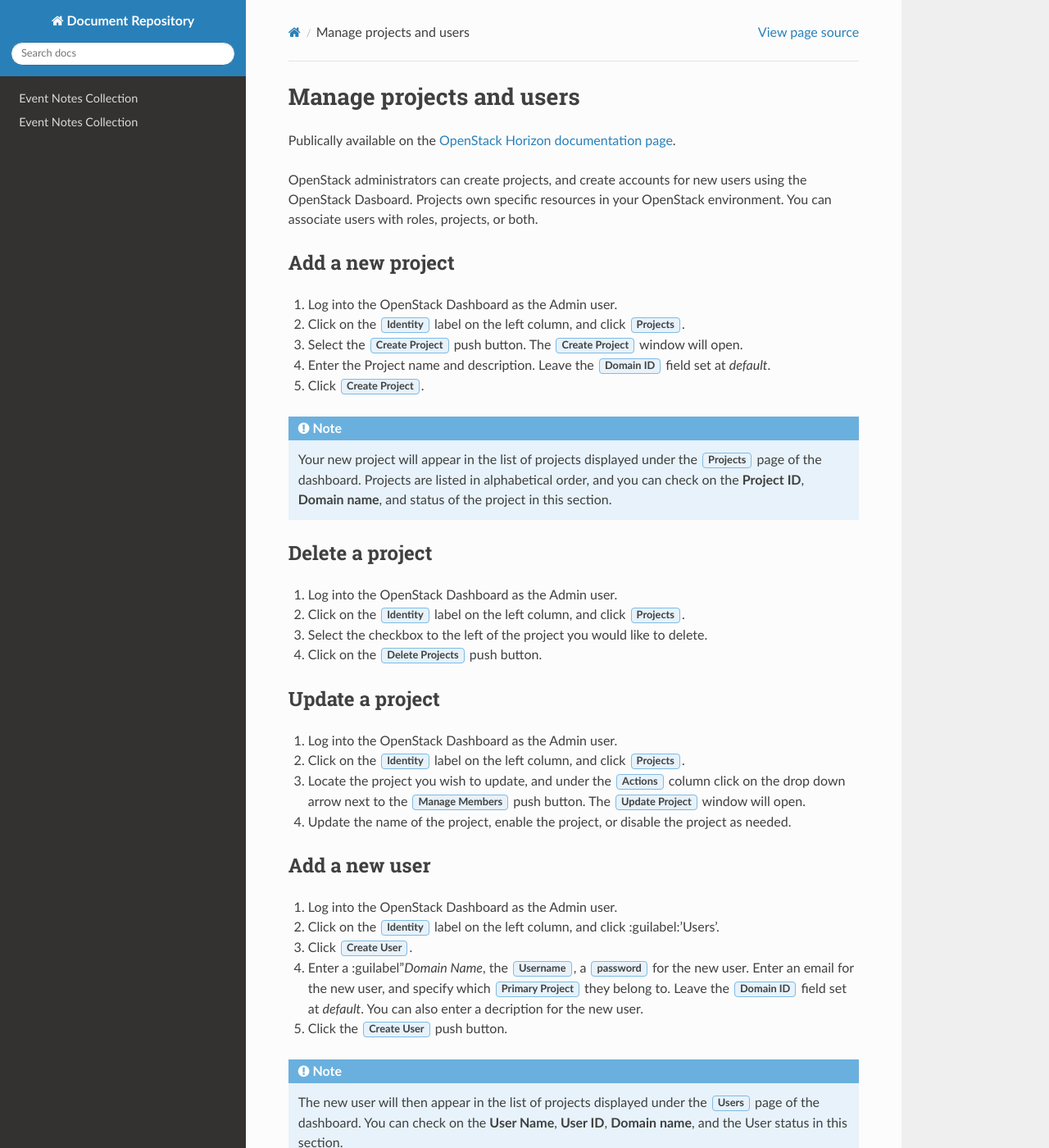
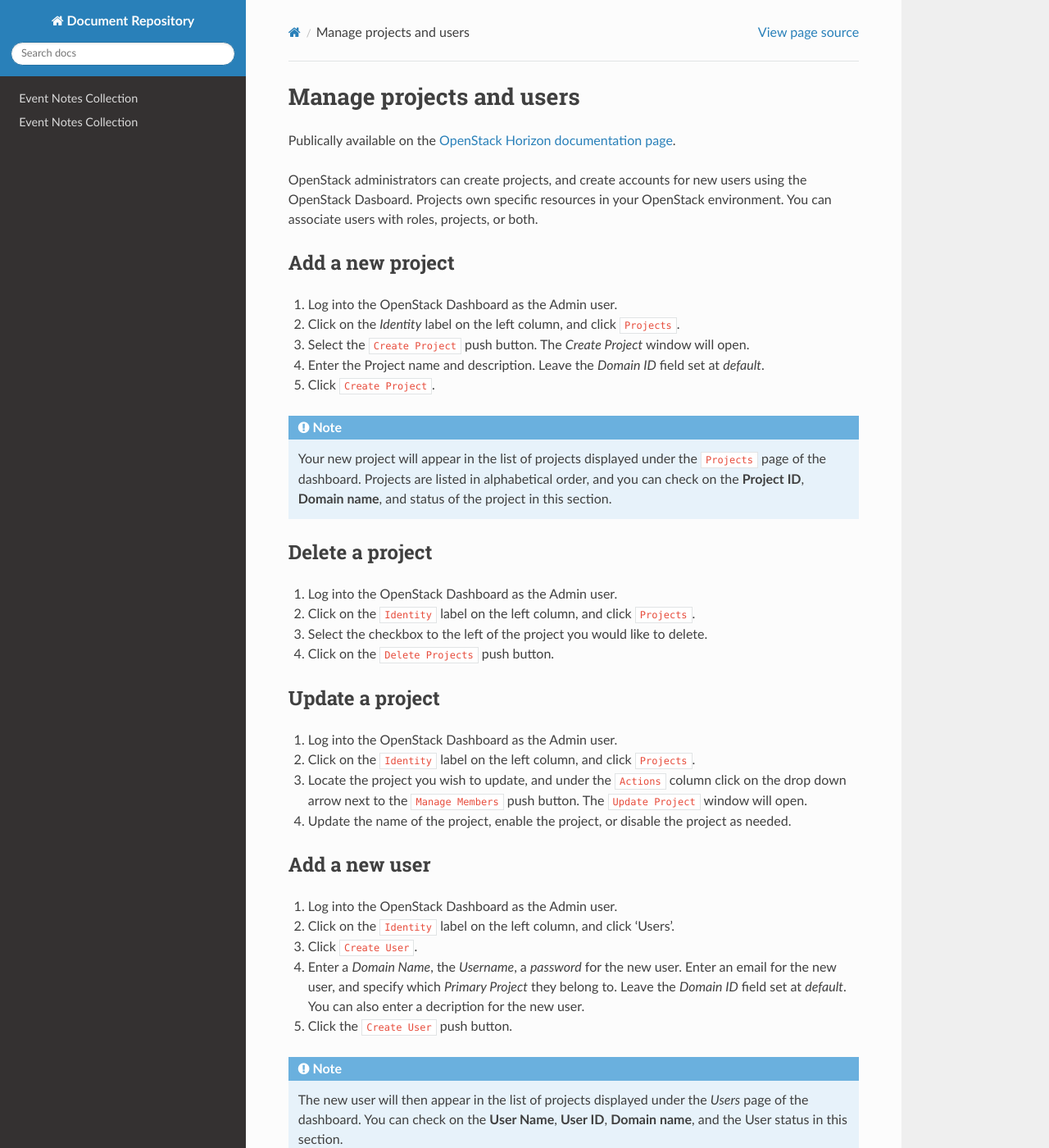
Before and after one commit to RobinJoe/Docs, a Sphinx documentation site: the page built from doc/portfolio/dashboard-manage-projects-and-users.rst, in a window 1280 px wide and 1400 px high. Shown: the whole window at 82% size. Built offline with Sphinx 7.4.7 and the Read the Docs theme 2.0.0, drawn with Linux system fonts in a browser that asks for light colours; some of the changed lines change nothing that is shown; some of the changed text lies outside the part shown.

Commit message:
Update dashboard-manage-projects-and-users.rst

```diff
--- a/doc/portfolio/dashboard-manage-projects-and-users.rst
+++ b/doc/portfolio/dashboard-manage-projects-and-users.rst
@@ -11,18 +11,18 @@
 ~~~~~~~~~~~~~~~~~
 
 #. Log into the OpenStack Dashboard as the Admin user.
-#. Click on the :guilabel:`Identity` label on the left column, and click
-   :guilabel:`Projects`.
-#. Select the :guilabel:`Create Project` push button.
-   The :guilabel:`Create Project` window will open.
-#. Enter the Project name and description. Leave the :guilabel:`Domain ID`
+#. Click on the `Identity` label on the left column, and click
+   ``Projects``.
+#. Select the ``Create Project`` push button.
+   The `Create Project` window will open.
+#. Enter the Project name and description. Leave the `Domain ID`
    field set at *default*.
-#. Click :guilabel:`Create Project`.
+#. Click ``Create Project``.
 
 .. note::
 
    Your new project will appear in the list of projects displayed under the
-   :guilabel:`Projects` page of the dashboard. Projects are listed in
+   ``Projects`` page of the dashboard. Projects are listed in
    alphabetical order, and you can check on the **Project ID**, **Domain
    name**, and status of the project in this section.
 
@@ -30,20 +30,20 @@
 ~~~~~~~~~~~~~~~~
 
 #. Log into the OpenStack Dashboard as the Admin user.
-#. Click on the :guilabel:`Identity` label on the left column, and click
-   :guilabel:`Projects`.
+#. Click on the ``Identity`` label on the left column, and click
+   ``Projects``.
 #. Select the checkbox to the left of the project you would like to delete.
-#. Click on the :guilabel:`Delete Projects` push button.
+#. Click on the ``Delete Projects`` push button.
 
 Update a project
 ~~~~~~~~~~~~~~~~
 
 #. Log into the OpenStack Dashboard as the Admin user.
-#. Click on the :guilabel:`Identity` label on the left column, and click
-   :guilabel:`Projects`.
-#. Locate the project you wish to update, and under the :guilabel:`Actions`
-   column click on the drop down arrow next to the :guilabel:`Manage Members`
-   push button. The :guilabel:`Update Project` window will open.
+#. Click on the ``Identity`` label on the left column, and click
+   ``Projects``.
+#. Locate the project you wish to update, and under the ``Actions``
+   column click on the drop down arrow next to the ``Manage Members``
+   push button. The ``Update Project`` window will open.
 #. Update the name of the project, enable the project, or disable the project
    as needed.
 
@@ -51,20 +51,20 @@
 ~~~~~~~~~~~~~~
 
 #. Log into the OpenStack Dashboard as the Admin user.
-#. Click on the :guilabel:`Identity` label on the left column, and click
-   :guilabel:'Users'.
-#. Click :guilabel:`Create User`.
-#. Enter a :guilabel"`Domain Name`, the :guilabel:`Username`, a
-   :guilabel:`password` for the new user. Enter an email for the new user,
-   and specify which :guilabel:`Primary Project` they belong to. Leave the
-   :guilabel:`Domain ID` field set at *default*. You can also enter a
+#. Click on the ``Identity`` label on the left column, and click
+   'Users'.
+#. Click ``Create User``.
+#. Enter a `Domain Name`, the `Username`, a
+   `password` for the new user. Enter an email for the new user,
+   and specify which `Primary Project` they belong to. Leave the
+   `Domain ID` field set at *default*. You can also enter a
    decription for the new user.
-#. Click the :guilabel:`Create User` push button.
+#. Click the ``Create User`` push button.
 
 .. note::
 
    The new user will then appear in the list of projects displayed under
-   the :guilabel:`Users` page of the dashboard. You can check on the
+   the `Users` page of the dashboard. You can check on the
    **User Name**, **User ID**, **Domain name**, and the User status in this
    section.
 
@@ -72,33 +72,33 @@
 ~~~~~~~~~~~~~~~~~
 
 #. Log into the OpenStack Dashboard as the Admin user.
-#. Click on the :guilabel:`Identity` label on the left column, and click
-   :guilabel:`Users`.
+#. Click on the `Identity` label on the left column, and click
+   ``Users``.
 #. Select the checkbox to the left of the user you would like to delete.
-#. Click on the :guilabel:`Delete Users` push button.
+#. Click on the `Delete Users` push button.
 
 Update a user
 ~~~~~~~~~~~~~
 
 #. Log into the OpenStack Dashboard as the Admin user.
-#. Click on the :guilabel:`Identity` label on the left column, and click
-   :guilabel:`Users`.
-#. Locate the User you would like to update, and select the :guilabel:`Edit`
-   push button under the :guilabel:`Actions` column.
-#. Adjust the :guilabel:`Domain Name`, :guilabel:`User Name`,
-   :guilabel:`Description`, :guilabel:`Email`, and :guilabel:`Primary Project`.
+#. Click on the `Identity` label on the left column, and click
+   ``Users``.
+#. Locate the User you would like to update, and select the `Edit`
+   push button under the `Actions` column.
+#. Adjust the `Domain Name`, `User Name`,
+   `Description`, `Email`, and `Primary Project`.
 
 Enable or disable a user
 ------------------------
 
 #. Log into the OpenStack Dashboard as the Admin user.
-#. Click on the :guilabel:`Identity` label on the left column, and click
-   :guilabel:`Users`.
+#. Click on the `Identity` label on the left column, and click
+   ``Users``.
 #. Locate the User you would like to update, and select the arrow to the right
-   of the :guilabel:`Edit` push button. This will open a drop down menu.
-#. Select :guilabel:`Disable User`.
+   of the ``Edit`` push button. This will open a drop down menu.
+#. Select ``Disable User``.
 
 .. note::
 
-   To reactivate a disabled user, select :guilabel:`Enable User` under
+   To reactivate a disabled user, select ``Enable User`` under
    the drop down menu.
```
